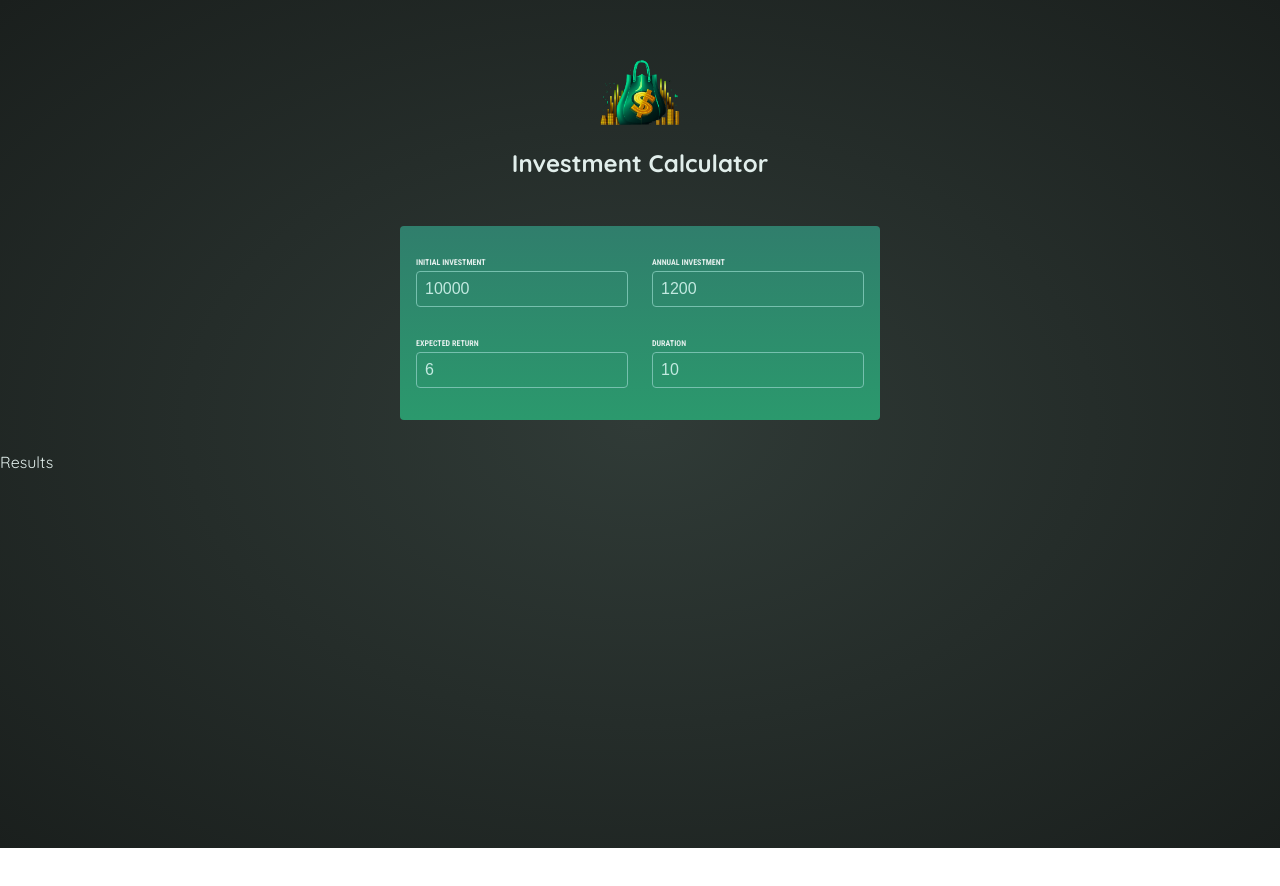
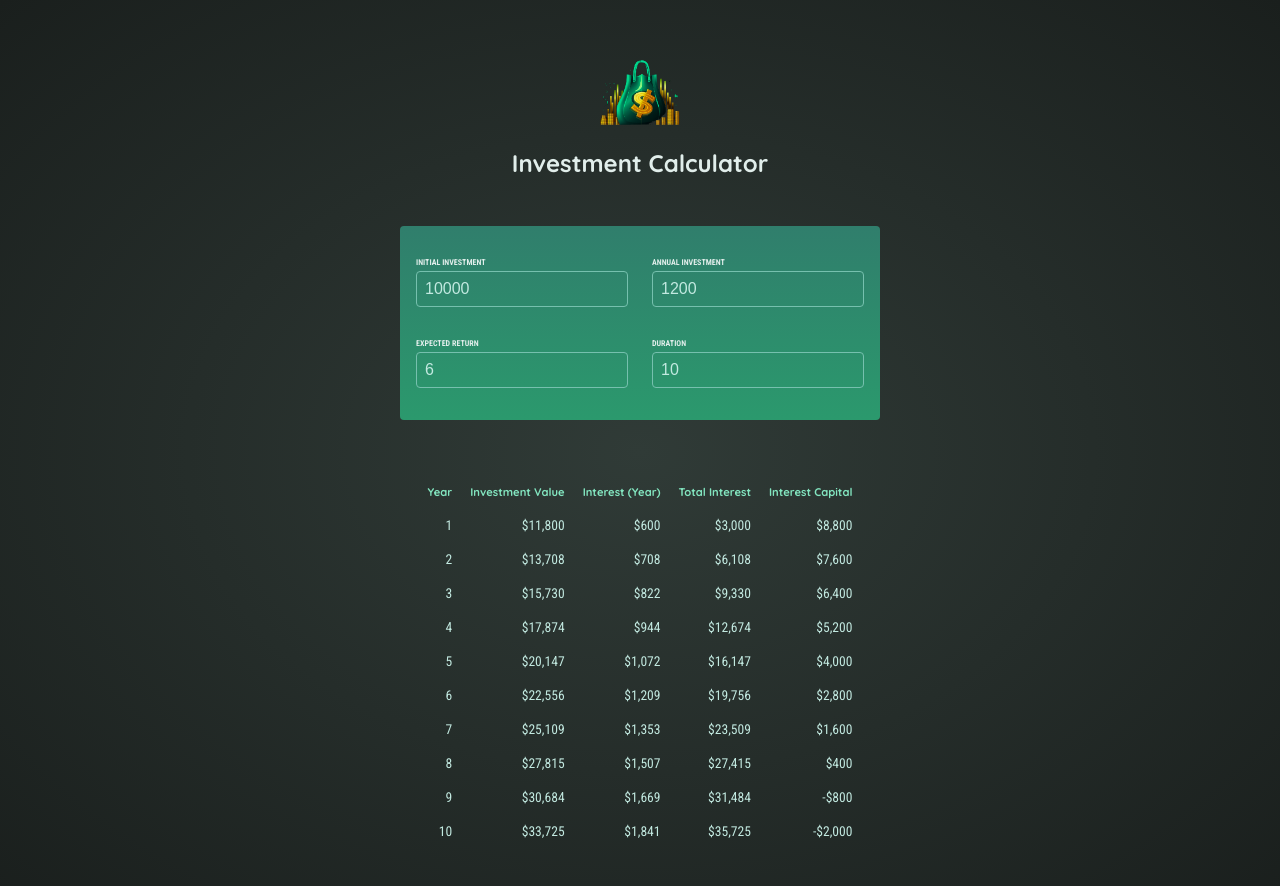
Before and after one commit to hiepnxph15148/React-Investment-Calculator, a React (Vite) app: page / in a window 1280 px wide. Shown: the top 886 px of the page. Before the commit the page ends 848 px from the top, so only its background shows below. Built offline with nearby package versions, Linux system fonts and the light colour scheme.

Commit message:
Mục 5 : React Essentials - Practice Project Thêm cmt code cho từng line khi đọc lại

```diff
--- a/src/App.jsx
+++ b/src/App.jsx
@@ -4,12 +4,18 @@
 import { useState } from 'react'
 
 function App() {
+  // Khai báo state cho userInput
   const [userInput, setUserInput] = useState({
     initialInvestment: 10000,
     annualInvestment: 1200,
     expectedReturn: 6,
     duration: 10,
   })
+
+  // Khởi tạo ban đầu bắt buộc phải lớn hơn 0
+  const isInputValue = userInput.duration >= 1;
+
+  // Xử lý sự kiện thay đ��i giá trị input
   function handleChange(inputIdentifier, newValue) {
     setUserInput(prevUserInput => {
       return {
@@ -22,7 +28,8 @@
     <>
       <Header />
       <UserInput userInput={userInput} onChange={handleChange} />
-      <Results input={userInput} />
+      {!isInputValue && <p className="centerd">Please enter valid values for duration and investment duration.</p>}
+      {isInputValue && <Results input={userInput} />}
     </>
   )
 }
--- a/src/components/Results.jsx
+++ b/src/components/Results.jsx
@@ -1,11 +1,48 @@
 import React from 'react'
-import {calculateInvestmentResults} from '../util/investment.js'
+import { calculateInvestmentResults, formatter } from '../util/investment.js'
 
-const Results = ({input}) => {
+const Results = ({ input }) => {
   const resultsData = calculateInvestmentResults(input)
+
+  // Tính giá trị ban đầu
+  const initialInvestment =
+    resultsData[0].valueEndOfYear -
+    resultsData[0].interest -
+    resultsData[0].annualInvestment;
+
   console.log(resultsData)
   return (
-    <p>Results</p>
+    <table id='result'>
+      <thead>
+        <tr>
+          <th>Year</th>
+          <th>Investment Value</th>
+          <th>Interest (Year)</th>
+          <th>Total Interest</th>
+          <th>Interest Capital</th>
+        </tr>
+      </thead>
+      <tbody>
+        {resultsData.map(yearData => {
+          // Tính giá trị t��ng của tài khoản sau m��i năm
+          const totalInterest =
+            yearData.valueEndOfYear +
+            yearData.annualInvestment *
+            yearData.year - initialInvestment;
+            // Tính giá trị tài khoản sau m��i năm sau khi đã cộng đi tiền đầu vào
+            const totalAmountInvested = yearData.valueEndOfYear - totalInterest;
+          return (
+            <tr key={yearData.year}>
+              <td>{yearData.year}</td>
+              <td>{formatter.format(yearData.valueEndOfYear)}</td>
+              <td>{formatter.format(yearData.interest)}</td>
+              <td>{formatter.format(totalInterest)}</td>
+              <td>{formatter.format(totalAmountInvested)}</td>
+            </tr>
+          )
+        })}
+      </tbody>
+    </table>
   )
 }
 
--- a/src/index.css
+++ b/src/index.css
@@ -86,4 +86,6 @@
 
 .center {
   text-align: center;
+  color: red;
+  font-weight: bold;
 }
```
